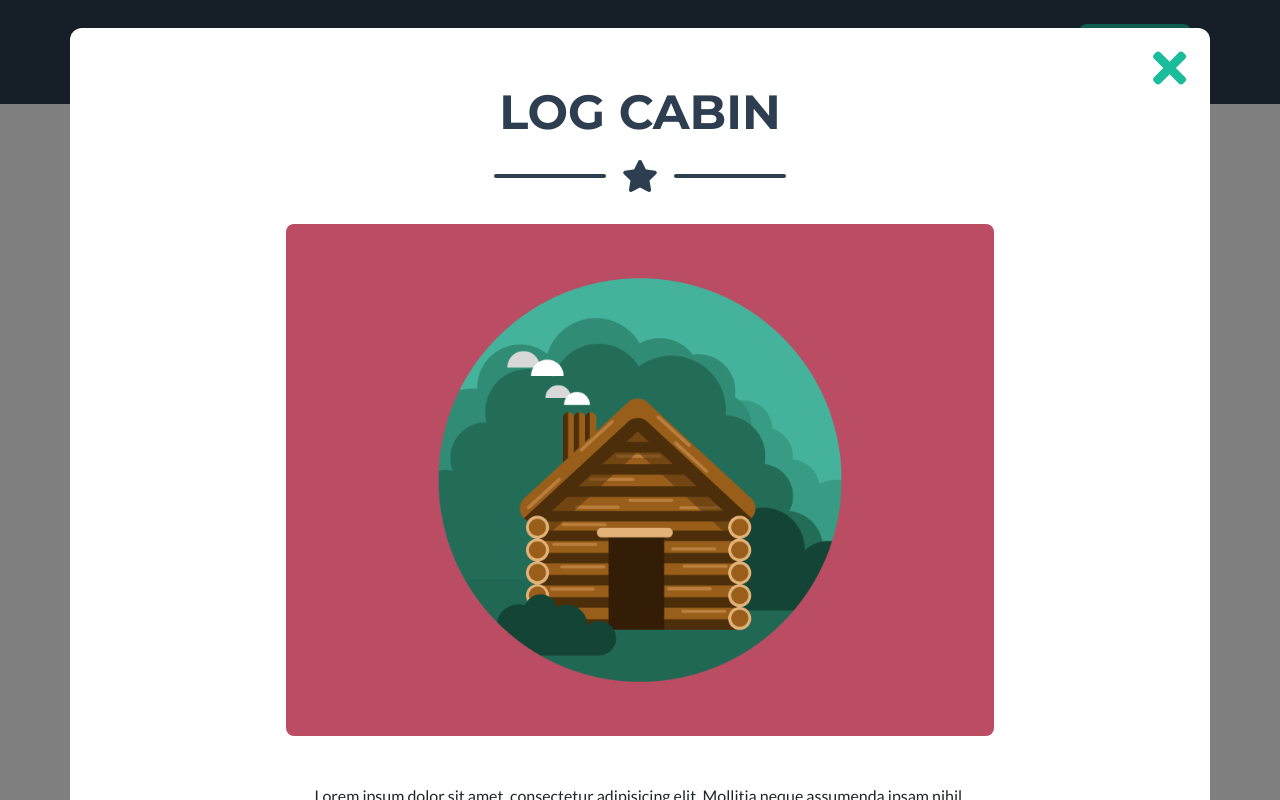
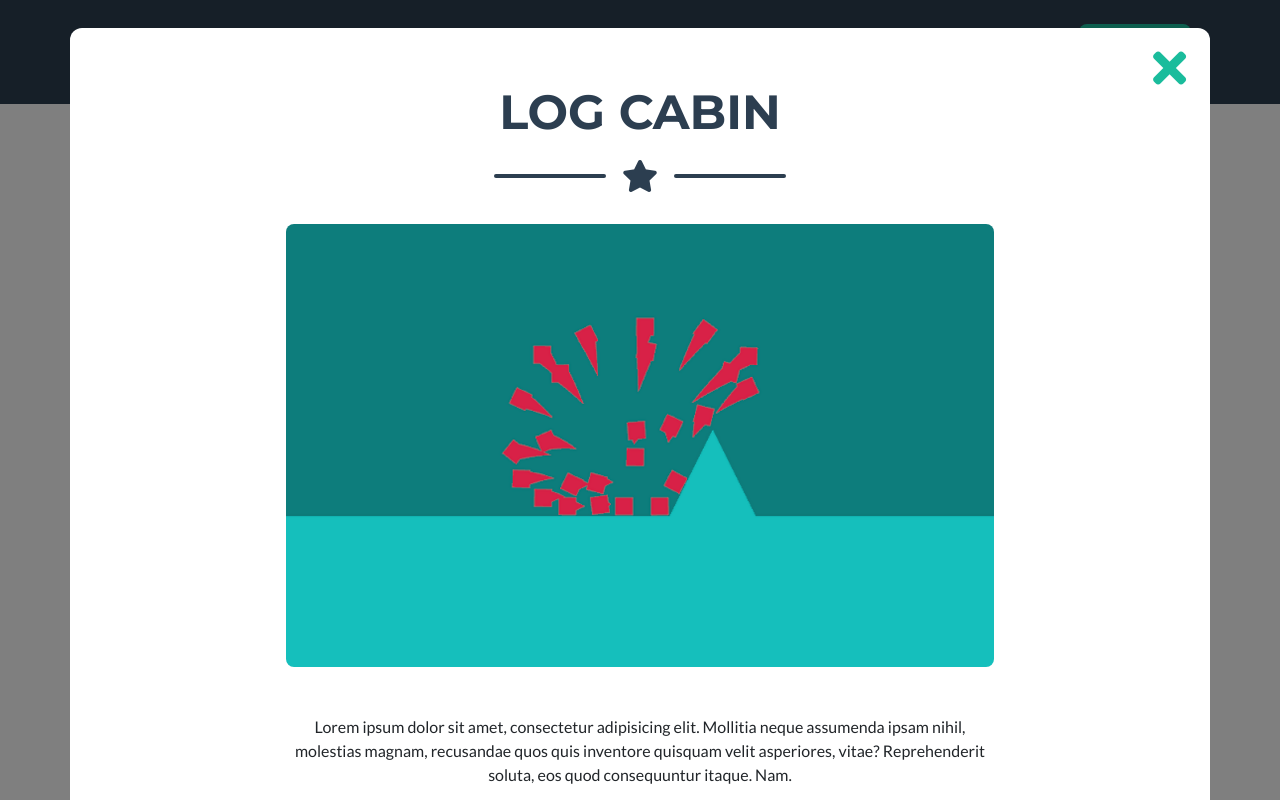
Before and after one commit to B1naryB0b/B1naryB0b.github.io, a website with bundled scripts: page index.html in a window 1280 px wide. Both pictures are taken after a click on the element 259 px from the left and 1119 px from the top of the page. Shown: the part 719-1519 px from the top of the page. Built offline with nearby package versions, Linux system fonts and the light colour scheme.

Commit message:
Update index.html

```diff
--- a/index.html
+++ b/index.html
@@ -347,7 +347,7 @@
                   <div class="divider-custom-line"></div>
                 </div>
                 <!-- Portfolio Modal - Image -->
-                <img class="img-fluid rounded mb-5" src="img/portfolio/cabin.png" alt="">
+                <img class="img-fluid rounded mb-5" src="img/portfolio/KyoobCapture.png" alt="">
                 <!-- Portfolio Modal - Text -->
                 <p class="mb-5">Lorem ipsum dolor sit amet, consectetur adipisicing elit. Mollitia neque assumenda ipsam nihil, molestias magnam, recusandae quos quis inventore quisquam velit asperiores, vitae? Reprehenderit soluta, eos quod consequuntur itaque. Nam.</p>
                 <button class="btn btn-primary" href="#" data-dismiss="modal">
```
